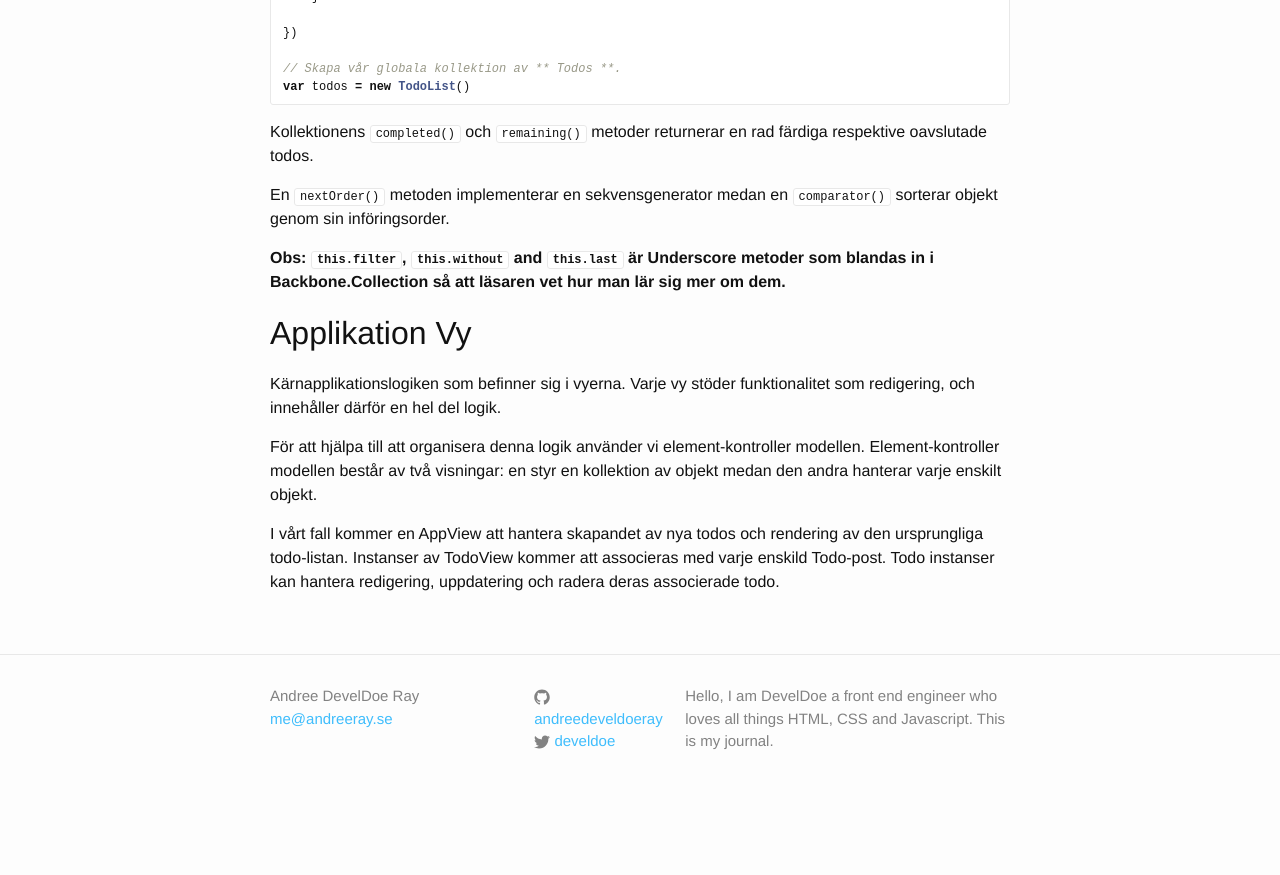
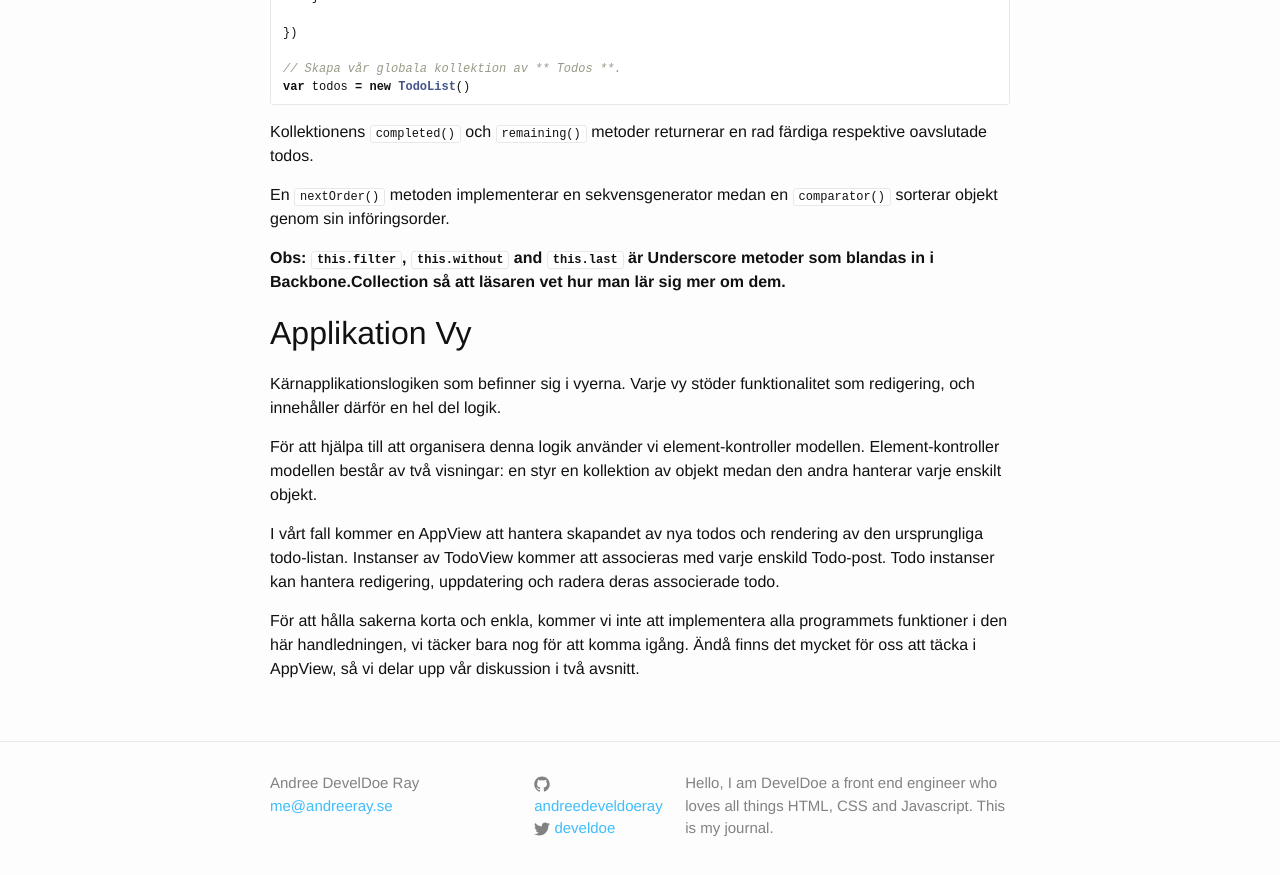
Before and after one commit to develdoe/develdoe.github.io, a Jekyll site: the page built from _posts/2017-11-14-backbone-todos-app.md, in a window 1280 px wide and 900 px high, scrolled down 4685 px. Shown: the top 875 px of the window. Built offline with Jekyll 4.4.1, drawn with Linux system fonts in a browser that asks for light colours; before the commit the page ends 5498 px from its top, so only the background shows below that.

Commit message:
Update 2017-11-14-backbone-todos-app.md

```diff
--- a/_posts/2017-11-14-backbone-todos-app.md
+++ b/_posts/2017-11-14-backbone-todos-app.md
@@ -235,3 +235,5 @@ Kärnapplikationslogiken som befinner sig i vyerna. Varje vy stöder funktionali
 För att hjälpa till att organisera denna logik använder vi element-kontroller modellen. Element-kontroller modellen består av två visningar: en styr en kollektion av objekt medan den andra hanterar varje enskilt objekt.
 
 I vårt fall kommer en AppView att hantera skapandet av nya todos och rendering av den ursprungliga todo-listan. Instanser av TodoView kommer att associeras med varje enskild Todo-post. Todo instanser kan hantera redigering, uppdatering och radera deras associerade todo.
+
+För att hålla sakerna korta och enkla, kommer vi inte att implementera alla programmets funktioner i den här handledningen, vi täcker bara nog för att komma igång. Ändå finns det mycket för oss att täcka i AppView, så vi delar upp vår diskussion i två avsnitt.
```
